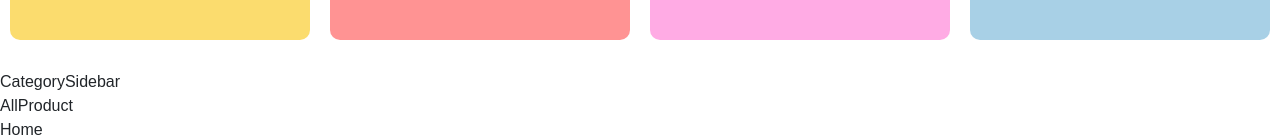
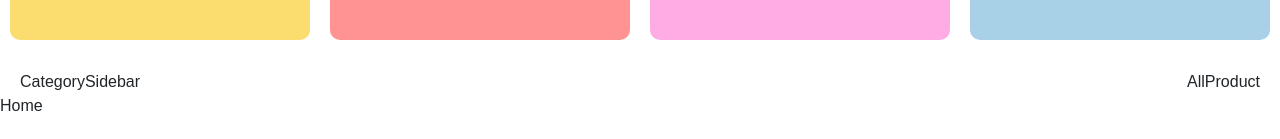
Before and after one commit to allenlopes/AaplaKirana, a React (Create React App) app: page / in a window 1280 px wide. Shown: the part 974-1113 px from the top of the page. After the commit the page ends 1092 px from the top, so only its background shows below. Built offline with nearby package versions, Linux system fonts and the light colour scheme.

Commit message:
In src/components/Product/Product_Sidebar.css file was modified

```diff
--- a/src/components/Product/Product_Sidebar.css
+++ b/src/components/Product/Product_Sidebar.css
@@ -0,0 +1,6 @@
+.product_sidebar {
+    display: flex;
+    width: 100%;
+    justify-content: space-between;
+    padding: 0px 20px;
+}
```
